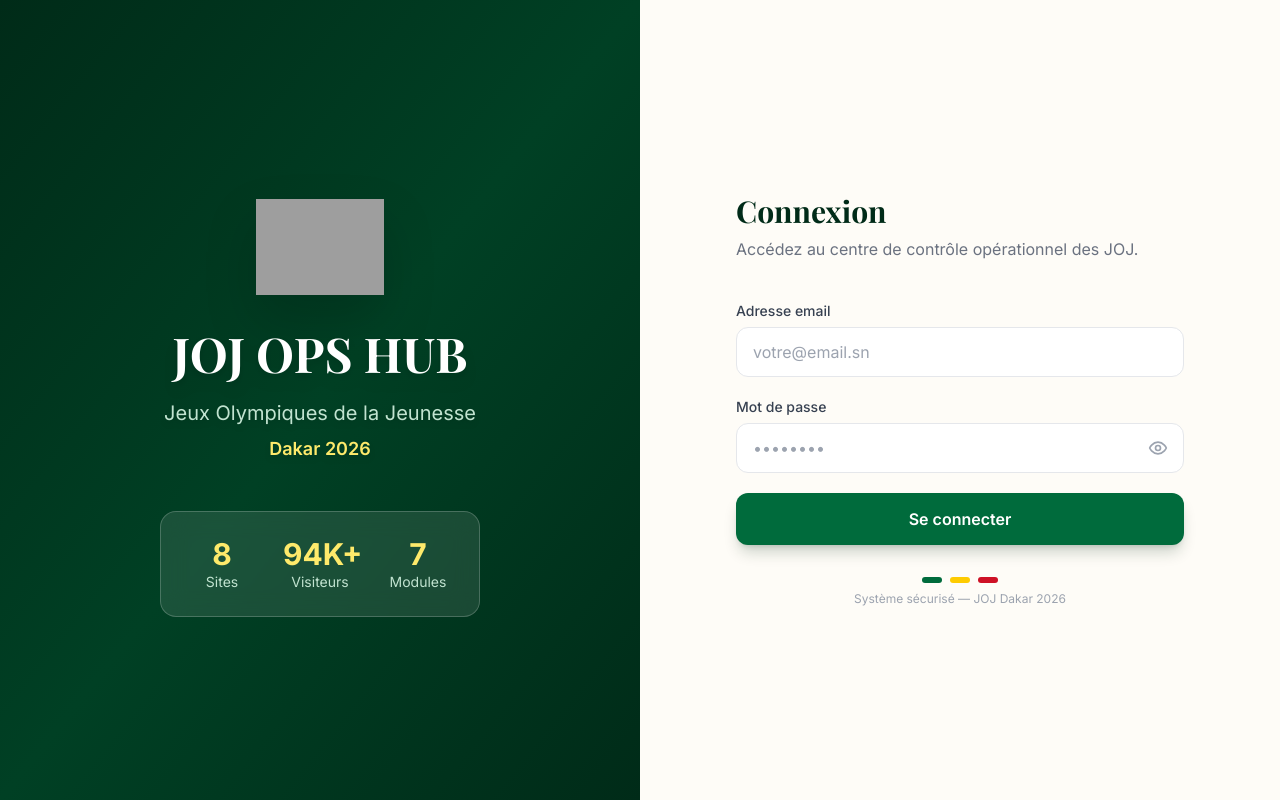
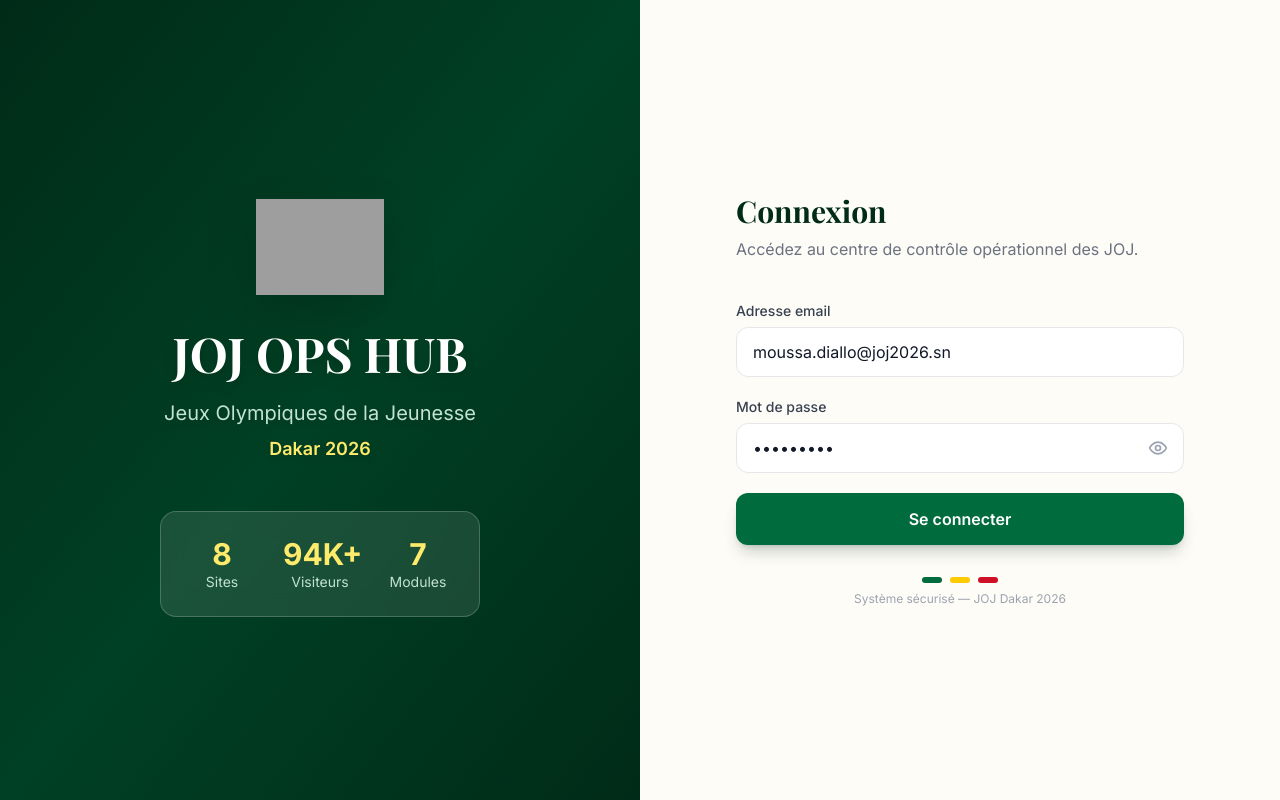
Before and after one commit to dembouz07/joj_ops_hub, a React (Vite) app: page / in a window 1280 px wide. Built offline with nearby package versions, Linux system fonts and the light colour scheme; no server answers; grey boxes are pictures that could not be loaded.

Commit message:
Feature: Add default admin credentials in login form

```diff
--- a/src/pages/Login.tsx
+++ b/src/pages/Login.tsx
@@ -4,8 +4,8 @@ import { useAuth } from '../contexts/AuthContext';
 
 export default function Login() {
   const { login, isLoading } = useAuth();
-  const [email, setEmail] = useState('');
-  const [password, setPassword] = useState('');
+  const [email, setEmail] = useState('moussa.diallo@joj2026.sn');
+  const [password, setPassword] = useState('admin2026');
   const [showPassword, setShowPassword] = useState(false);
   const [error, setError] = useState('');
 
```
